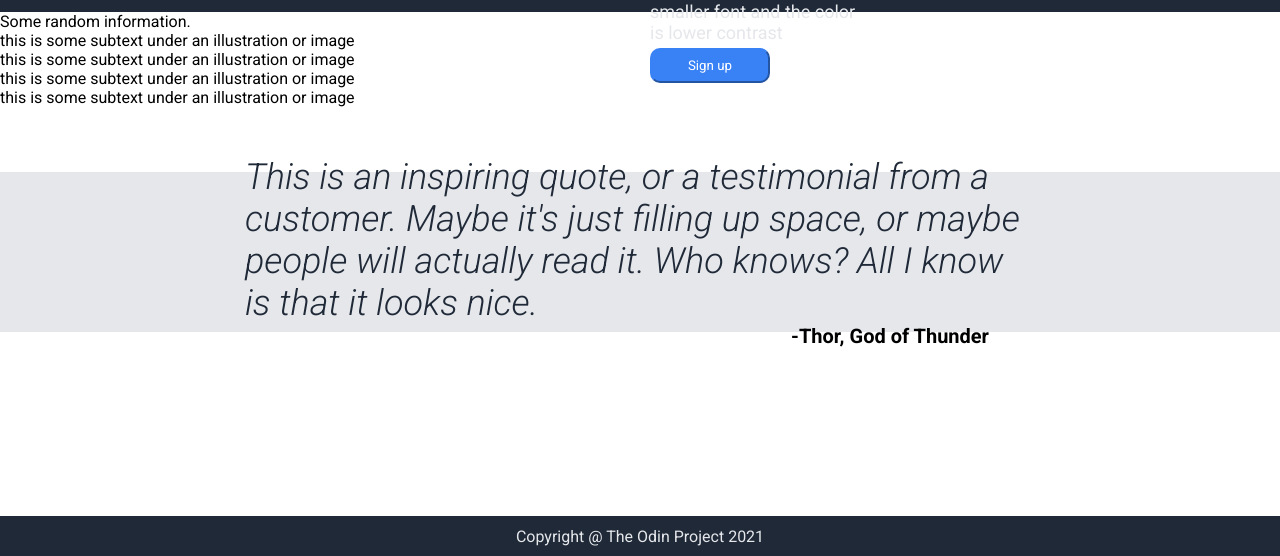
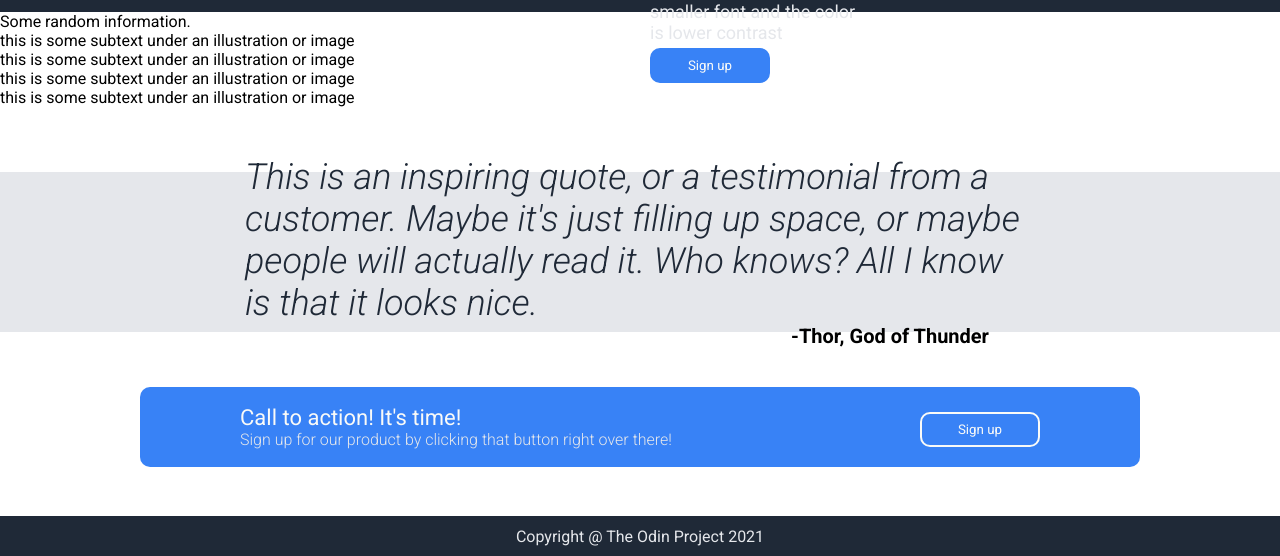
Before and after one commit to felixmits/landing-page, a plain HTML site: page index.html in a window 1280 px wide. Shown: the part 244-800 px from the top of the page. Drawn offline with Linux system fonts and the light colour scheme.

Commit message:
finished the call to action section!

```diff
--- a/index.html
+++ b/index.html
@@ -31,7 +31,7 @@
 
       <div class="main-title">This website is awesome</div>
       <div class="subtext">This website has some subtext that goes here under the main title. It's a smaller font and the color is lower contrast</div>
-      <button>Sign up</button>
+      <button class="button-one">Sign up</button>
     </div>
 
     <div class="hero-image">this is a placeholder for an image</div>
@@ -79,6 +79,27 @@
 
   </div>
 
+
+  <div class="sign-up">
+
+    <div class="box">
+
+      <div class="box-left">
+
+        <div class="action">Call to action! It's time!</div>
+        <div class="product">Sign up for our product by clicking that button right over there!</div>
+
+      </div>
+
+      <div class="box-right">
+
+        <button class="button-two">Sign up</button>
+
+      </div>
+
+    </div>
+
+  </div>
   <footer>
 
     <div class="footer">Copyright @ The Odin Project 2021</div>
--- a/styles.css
+++ b/styles.css
@@ -72,14 +72,14 @@ a {
   max-width: 450px;
 }
 
-button {
+.button-one {
   background-color: #3882F6;
-  color: white;
+  color: #F9FAF8;
   padding: 8px;
   width: 120px;
   border-radius: 10px;
   margin-top: 5px;
-  border-color: #3882F6;
+  border: 2px solid #3882F6;
 }
 
 
@@ -104,7 +104,6 @@ button {
   display: flex;
   justify-content: center;
   align-items: center;
-  flex-shrink: auto;
   flex-direction: column;
 }
 
@@ -123,6 +122,52 @@ button {
   font-weight: 700;
 }
 
+.sign-up {
+  height: 20vh; /* I know that is not needed*/
+  display: flex;
+  justify-content: center;
+  align-items: center;
+}
+
+.box {
+  background-color: #3882F6;
+  width: 1000px;
+  height: 10vh;
+  border-radius: 10px;
+  display: flex;
+  align-items: center;
+  justify-content: space-between;
+  margin-top: 30px;
+}
+
+.box-left {
+  margin-left: 100px;
+}
+
+.box-right {
+  margin-right: 100px;
+}
+
+.action {
+  font-size: 22px;
+  color: #F9FAF8
+}
+
+.product {
+  color: #E5E7EB;
+  font-weight: 300;
+}
+
+.button-two {
+  background-color: #3882F6;
+  color: #F9FAF8;
+  padding: 8px;
+  width: 120px;
+  border-radius: 10px;
+  margin-top: 5px;
+  border: 2px solid #F9FAF8;
+
+}
 footer {
   margin-top: auto;
   height: 5vh;
```
